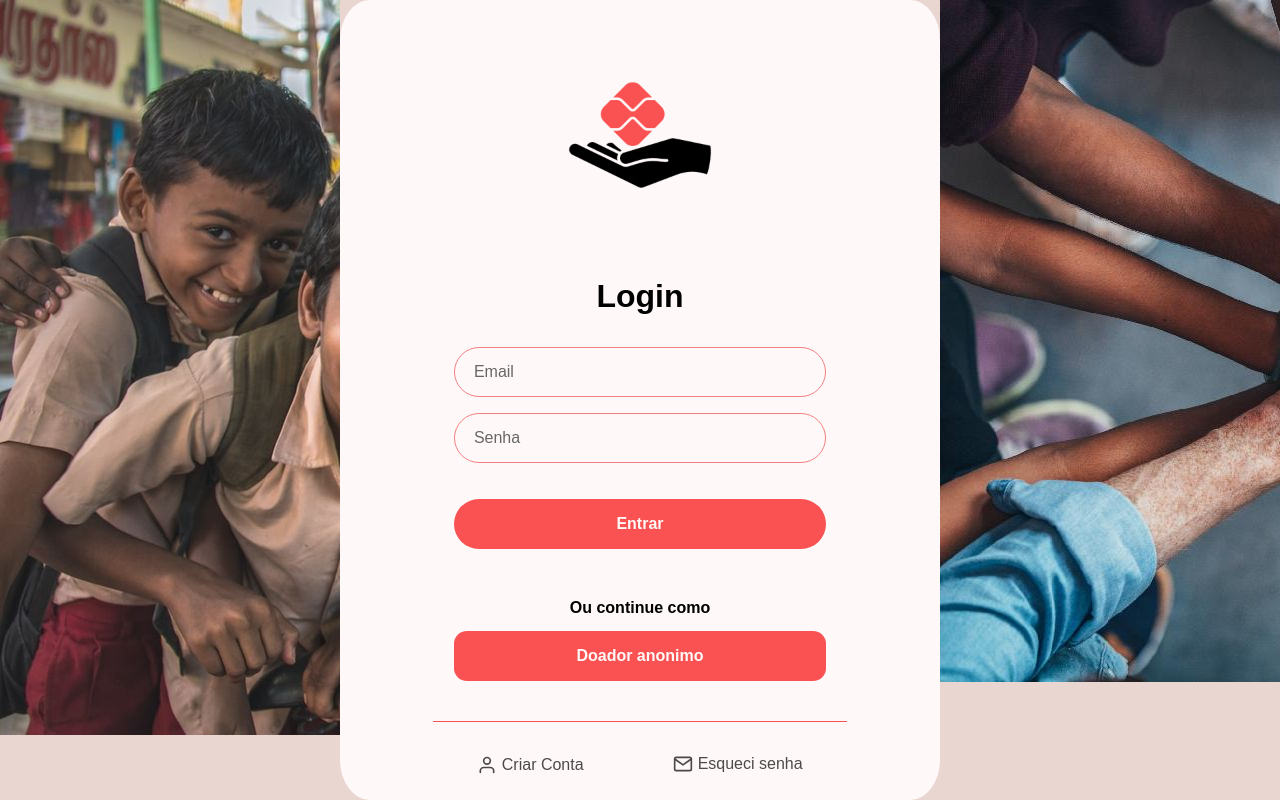
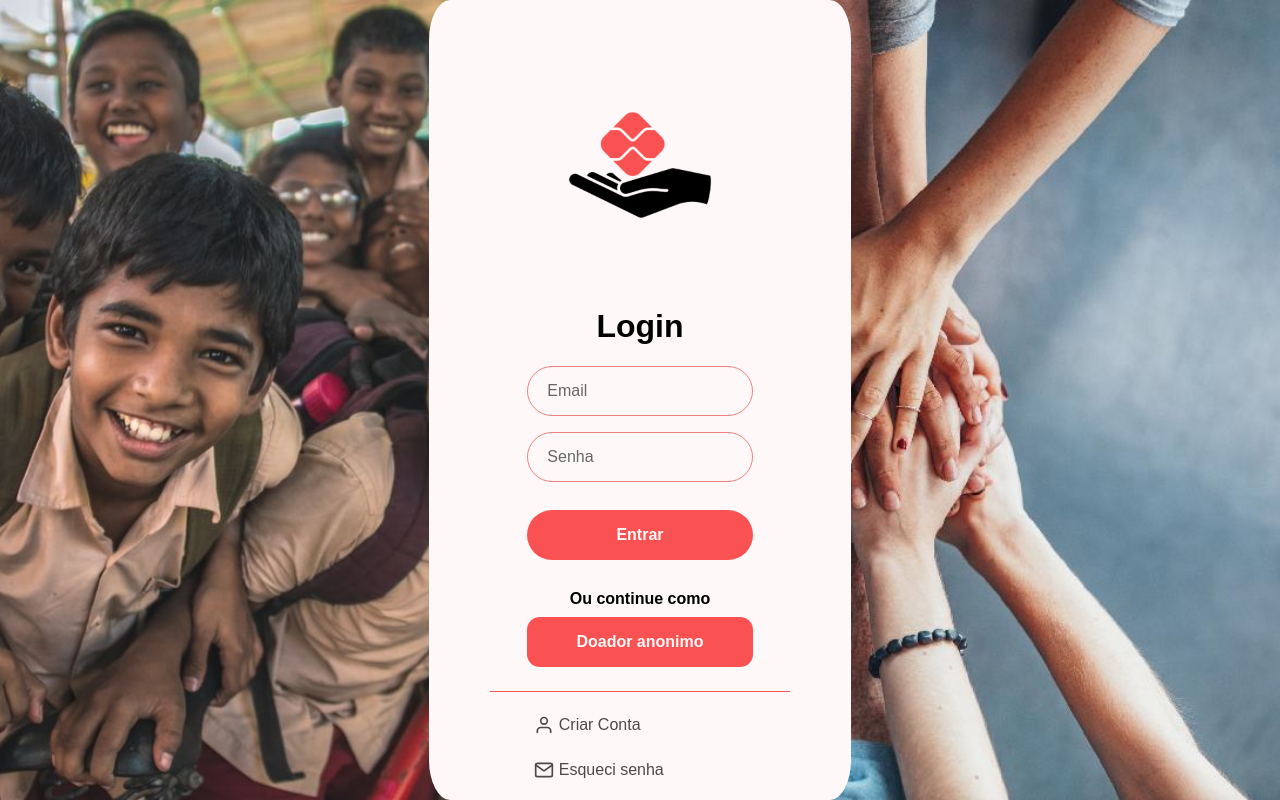
Before and after one commit to ViniciusGR797/doapix-ui, a Next.js app: page / in a window 1280 px wide. Built offline with nearby package versions, Linux system fonts and the light colour scheme.

Commit message:
Feat: Tela de login finalizada

```diff
--- a/src/pages/index.tsx
+++ b/src/pages/index.tsx
@@ -26,9 +26,7 @@ export default function Home() {
       </Head>
 
       <div className={styles.mainDiv}>
-        <div className={styles.Photo}>
-          <Image src={children} alt="children-smiling"/>
-        </div>
+
 
         <div className={styles.containerCenter}>
           <Image src={logo} alt="doa-pix logo" height={200}/>
@@ -40,7 +38,6 @@ export default function Home() {
               <Button type="submit" loading={false} style={{ marginTop: '4%' }}>Entrar</Button>
               <a>Ou continue como</a>
               <button className={styles.buttonAnonimo}>Doador anonimo</button>
-
               <div className={styles.linha}>
                 <button className={styles.touchableOpacity}> <FiUser size={20} style={{ verticalAlign: 'middle', marginBottom: '1px' }}/> Criar Conta</button>
                 <button className={styles.touchableOpacity}> <FiMail size={20} style={{ verticalAlign: 'middle', marginBottom: '2px' }}/> Esqueci senha</button>
@@ -49,9 +46,15 @@ export default function Home() {
           </div>
         </div>
 
-          <div className={styles.Photo}>
-            <Image src={hands} alt="hands"/>
+        <div className={styles.rightBackground}>
+          <Image src={hands} alt="hands" layout="fill" objectFit="cover" />
         </div>
+
+        <div className={styles.leftBackground}>
+          <Image src={children} alt="children-smiling" layout="fill" objectFit="cover" />
+        </div>
+
+
       </div>
     </>
   );
--- a/src/styles/Home.module.scss
+++ b/src/styles/Home.module.scss
@@ -1,29 +1,60 @@
-.containerCenter{
+.mainDiv {
     position: relative;
-    min-height: 100vh;
-    width: 100%;
+    display: flex;
+    justify-content: center;
+    align-items: center;
+    height: 100vh;
+  }
+
+  .leftBackground {
+    position: absolute;
+    top: 0;
+    left: 0;
+    width: 50%;
+    height: 100%;
+    background-image: url('../../public/children.jpg');
+    background-size: cover;
+  }
+
+  .rightBackground {
+    position: absolute;
+    top: 0;
+    right: 0;
+    width: 50%;
+    height: 100%;
+    background-image: url('../../public/hands.jpg');
+    background-size: cover;
+  }
+
+  .containerCenter {
+    position: relative;
+    min-height: 100%;
+    min-width: 33%;
+    max-width: 600px;
+    padding: 20px;
+    z-index: 1;
+    border-radius: 5%;
+    background-color: var(--clara);
+    width: 33%;
     display: flex;
     justify-content: center;
     align-items: center;
     flex-direction: column;
-    border-radius: 5%;
-    background-color: var(--clara);
   }
 
-.login{
-    width: 600px;
+  .login {
+    width: 100%;
     display: flex;
     align-items: center;
     justify-content: center;
     flex-direction: column;
     padding: 2rem 1.5rem;
 
-    h1{
-        color: var(--fonteDark);
-        padding-bottom: 2rem;
-        display: flex;
-        align-items: center;
-        justify-content: center;
+    .linha{
+        border: none;
+        height: 0.8px;
+        background-color: var(--detalhe);
+        margin-top: 8%;
     }
 
     a{
@@ -33,24 +64,20 @@
     }
   }
 
-.form{
+  .form {
     width: 90%;
     display: flex;
     flex-direction: column;
-    display: flex;
     align-items: center;
     justify-content: center;
 
-    .linha{
-        border: none;
-        height: 0.8px;
-        background-color: var(--detalhe);
-        margin-top: 8%;
+    h1{
+        margin-bottom: 7%;
     }
   }
 
-@media(max-width: 720px){
-    .login{
+  @media(max-width: 720px) {
+    .login {
       width: 90%;
     }
 
@@ -59,7 +86,7 @@
     }
   }
 
-.buttonAnonimo{
+  .buttonAnonimo {
     font-weight: bold;
     width: 75%;
     height: 50px;
@@ -70,7 +97,7 @@
     border-radius: 0.8rem;
   }
 
-.touchableOpacity{
+  .touchableOpacity {
     color: var(--fonteDark);
     background-color: transparent;
     border: none;
@@ -81,19 +108,7 @@
     transition: all 0.5s;
   }
 
-.touchableOpacity:hover{
+  .touchableOpacity:hover {
     opacity: 1;
     transform: scale(1.2);
   }
-
-.mainDiv{
-    display: flex;
-    height: 100vh;
-}
-
-.Photo{
-    width: 100vw;
-    height: 100vh;
-    overflow: hidden;
-    z-index: -1;
-}
```
Lines whose indentation alone changed are shown as unchanged.
